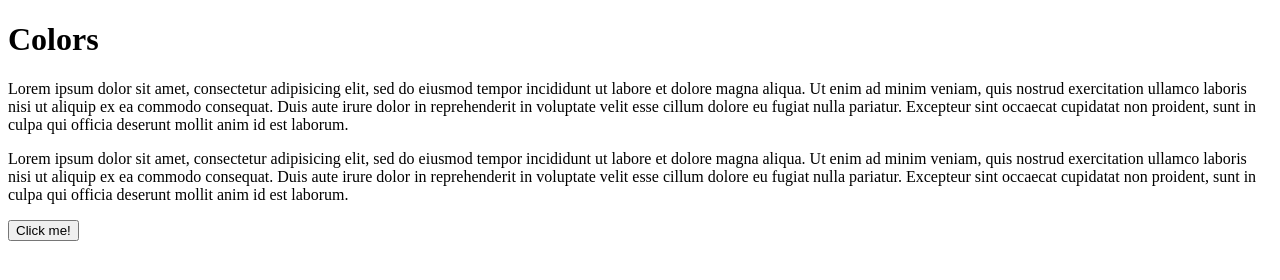
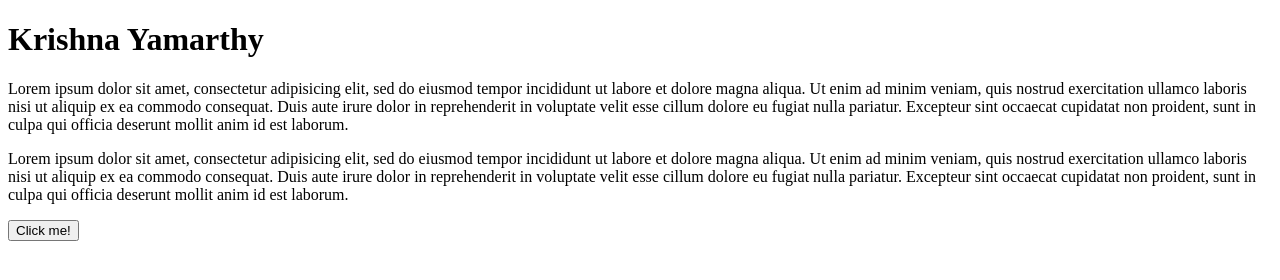
Before and after one commit to kyamarthy/Learn2020, a plain HTML site: page index.html in a window 1280 px wide. Drawn offline with Linux system fonts and the light colour scheme.

Commit message:
Update index.html

```diff
--- a/index.html
+++ b/index.html
@@ -6,7 +6,7 @@
 </head>
 
 <body>
-	<h1>Colors</h1>
+	<h1>Krishna Yamarthy</h1>
 	<p>Lorem ipsum dolor sit amet, consectetur adipisicing elit, sed do eiusmod
 	tempor incididunt ut labore et dolore magna aliqua. Ut enim ad minim veniam,
 	quis nostrud exercitation ullamco laboris nisi ut aliquip ex ea commodo
```
